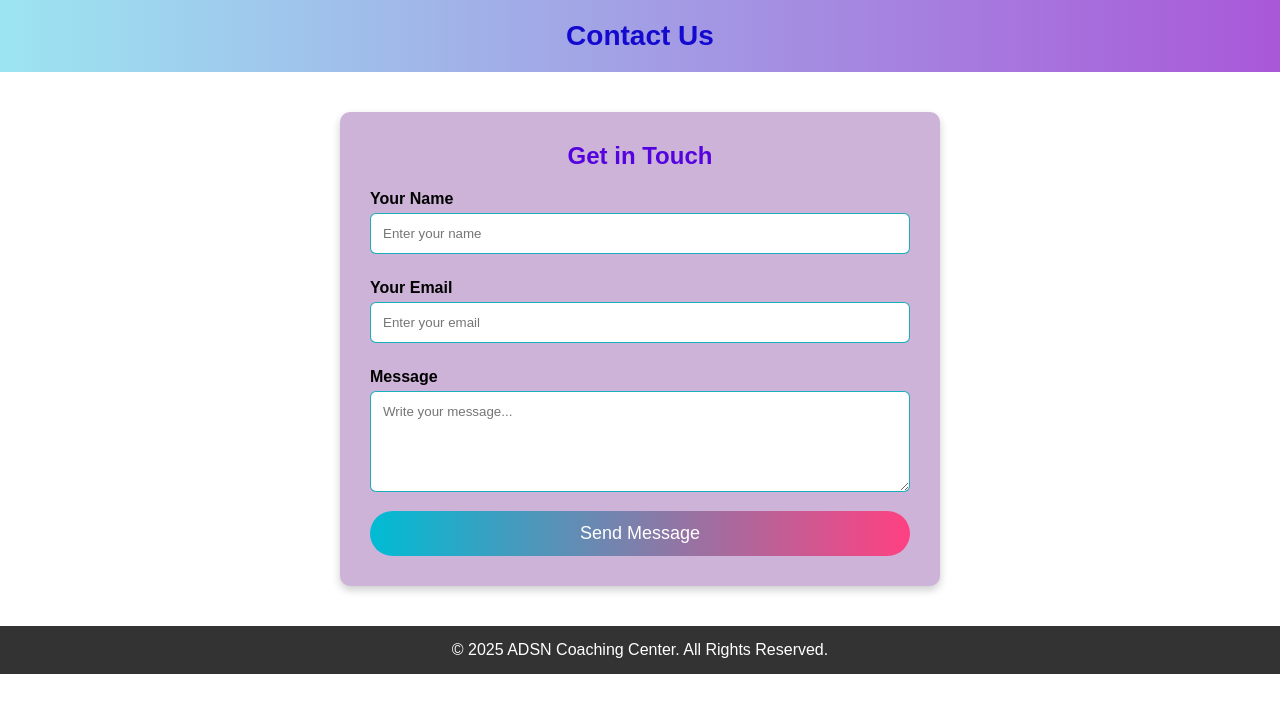
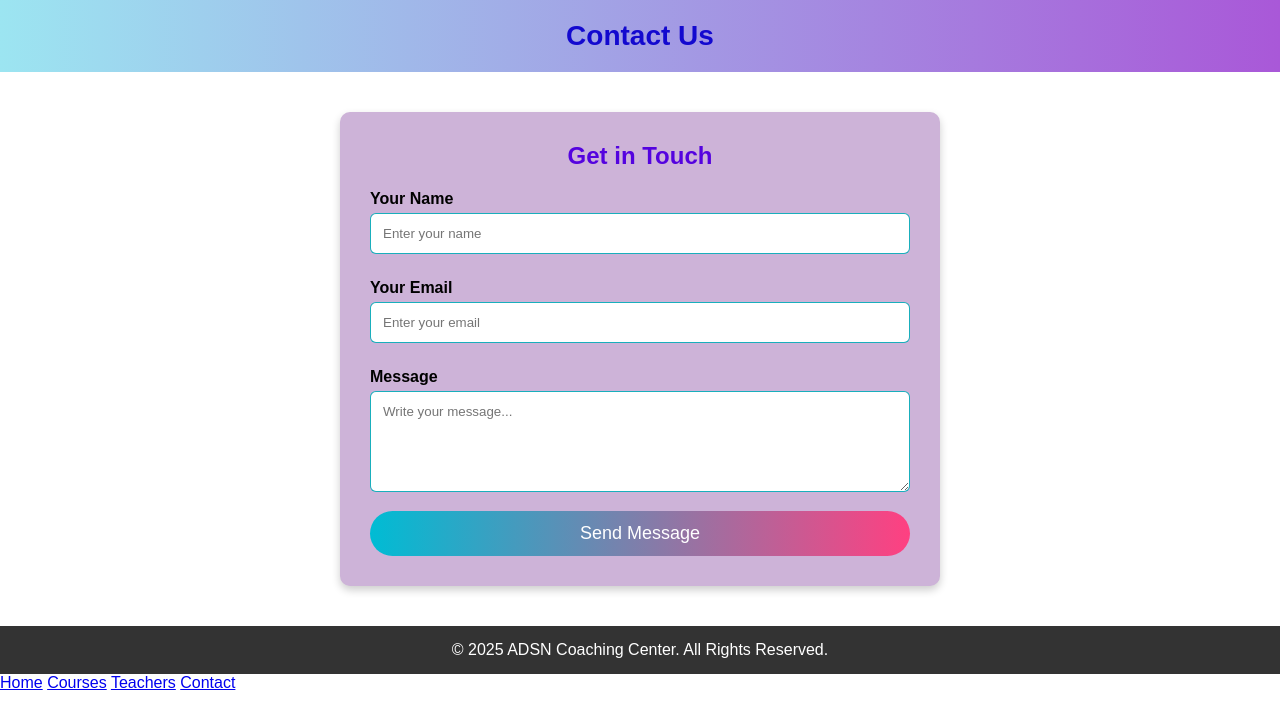
Before and after one commit to emtiaz-allied/ADSN-Coaching-Center, a plain HTML site: page contact.html in a window 1280 px wide. Drawn offline with Linux system fonts and the light colour scheme.

Commit message:
Update contact.html

```diff
--- a/contact.html
+++ b/contact.html
@@ -113,4 +113,9 @@
   </footer>
 
 </body>
+  <a href="index.html">Home</a>
+<a href="courses.html">Courses</a>
+<a href="teacher.html">Teachers</a>
+<a href="contact.html">Contact</a>
+
 </html>
```
